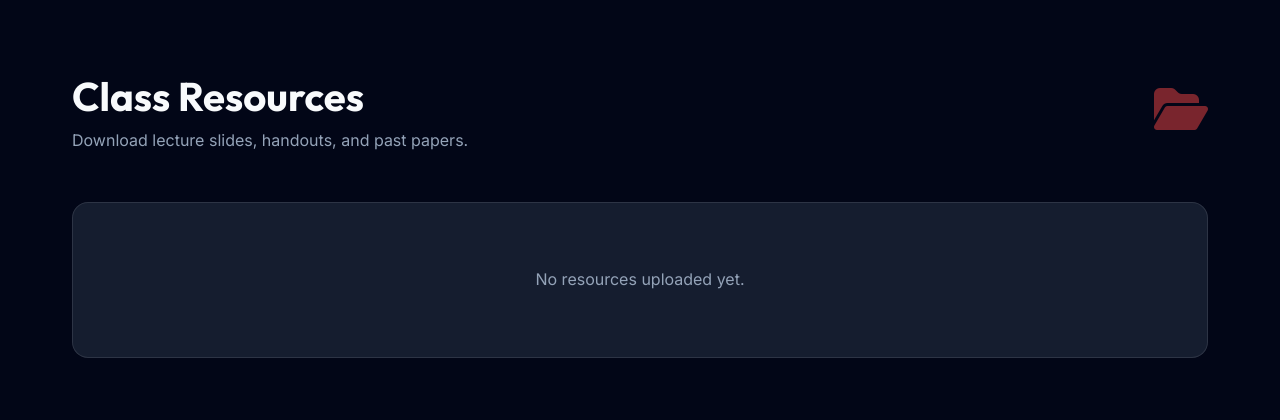
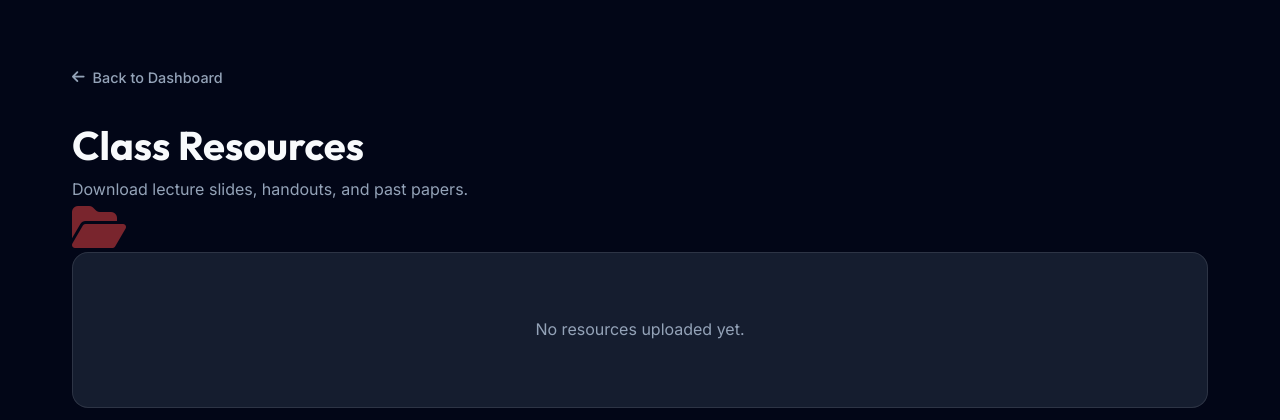
Before and after one commit to Yasir-Ismail/Class-Hub, a PHP site: page /resources.php in a window 1280 px wide. Shown: the part 71-491 px from the top of the page. Run offline with PHP 8.4, Linux system fonts and the light colour scheme; a user stored in the database is signed in; data that the repository does not hold is empty.

Commit message:
Update resources.php

```diff
--- a/New folder/resources.php
+++ b/New folder/resources.php
@@ -8,7 +8,9 @@ $resources = $stmt->fetchAll();
 ?>
 
 <section style="padding: 4rem 0;">
-    <div style="margin-bottom: 3rem; display: flex; justify-content: space-between; align-items: center;">
+        <a href="index.php" style="display: inline-flex; align-items: center; gap: 0.5rem; color: var(--text-muted); margin-bottom: 1.5rem; font-size: 0.9rem; font-weight: 500;" class="back-link">
+            <i class="fas fa-arrow-left"></i> Back to Dashboard
+        </a>
         <div>
             <h1 style="font-size: 2.5rem;">Class Resources</h1>
             <p style="color: var(--text-muted);">Download lecture slides, handouts, and past papers.</p>
```
